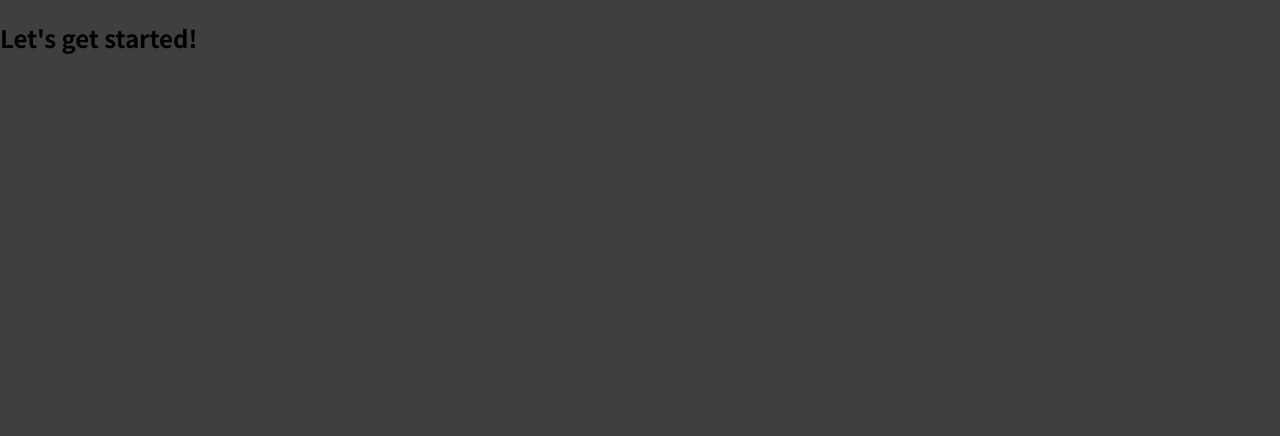
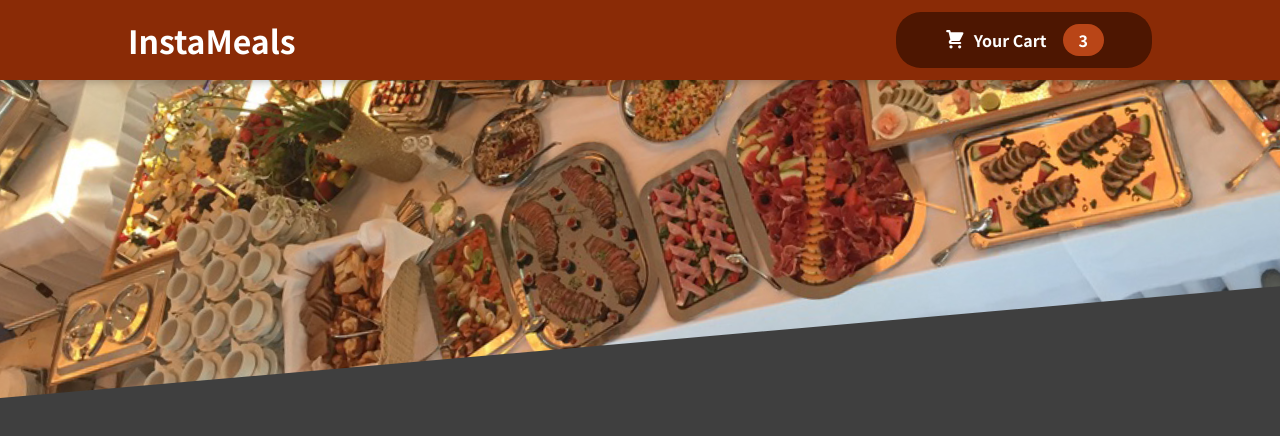
Before and after one commit to MZHussain0/food-order-app, a React (Vite) app: page / in a window 1280 px wide. Shown: the top 436 px of the page. Built offline with nearby package versions, Linux system fonts and the light colour scheme.

Commit message:
setup header comp

```diff
--- a/src/App.css
+++ /dev/null
@@ -1,41 +0,0 @@
-#root {
-  max-width: 1280px;
-  margin: 0 auto;
-  padding: 2rem;
-  text-align: center;
-}
-
-.logo {
-  height: 6em;
-  padding: 1.5em;
-  will-change: filter;
-}
-.logo:hover {
-  filter: drop-shadow(0 0 2em #646cffaa);
-}
-.logo.react:hover {
-  filter: drop-shadow(0 0 2em #61dafbaa);
-}
-
-@keyframes logo-spin {
-  from {
-    transform: rotate(0deg);
-  }
-  to {
-    transform: rotate(360deg);
-  }
-}
-
-@media (prefers-reduced-motion: no-preference) {
-  a:nth-of-type(2) .logo {
-    animation: logo-spin infinite 20s linear;
-  }
-}
-
-.card {
-  padding: 2em;
-}
-
-.read-the-docs {
-  color: #888;
-}
--- a/src/App.jsx
+++ b/src/App.jsx
@@ -1,8 +1,14 @@
+// React imports
+import React, { Fragment } from "react";
+
+// Components imports
+import Header from "./components/Layout/Header";
+
 function App() {
   return (
-    <div>
-      <h2>Let's get started!</h2>
-    </div>
+    <Fragment>
+      <Header />
+    </Fragment>
   );
 }
 
--- /dev/null
+++ b/src/components/Cart/CartIcon.jsx
@@ -0,0 +1,13 @@
+const CartIcon = () => {
+  return (
+    <svg
+      xmlns="http://www.w3.org/2000/svg"
+      viewBox="0 0 20 20"
+      fill="currentColor"
+    >
+      <path d="M3 1a1 1 0 000 2h1.22l.305 1.222a.997.997 0 00.01.042l1.358 5.43-.893.892C3.74 11.846 4.632 14 6.414 14H15a1 1 0 000-2H6.414l1-1H14a1 1 0 00.894-.553l3-6A1 1 0 0017 3H6.28l-.31-1.243A1 1 0 005 1H3zM16 16.5a1.5 1.5 0 11-3 0 1.5 1.5 0 013 0zM6.5 18a1.5 1.5 0 100-3 1.5 1.5 0 000 3z" />
+    </svg>
+  );
+};
+
+export default CartIcon;
--- /dev/null
+++ b/src/components/Layout/Header.jsx
@@ -0,0 +1,26 @@
+// react imports
+import React, { Fragment } from "react";
+
+// Styles imports
+import styles from "./Header.module.css";
+
+// Asset imports
+import mealsImg from "../../assets/meals.jpg";
+import HeaderCartButton from "./HeaderCartButton";
+
+const Header = () => {
+  return (
+    <Fragment>
+      <header className={styles.header}>
+        <h1>InstaMeals</h1>
+        <HeaderCartButton />
+      </header>
+
+      <div className={styles["main-image"]}>
+        <img src={mealsImg} alt="food" />
+      </div>
+    </Fragment>
+  );
+};
+
+export default Header;
--- /dev/null
+++ b/src/components/Layout/Header.module.css
@@ -0,0 +1,29 @@
+.header {
+  position: fixed;
+  top: 0;
+  left: 0;
+  width: 100%;
+  height: 5rem;
+  background-color: #8a2b06;
+  color: white;
+  display: flex;
+  justify-content: space-between;
+  align-items: center;
+  padding: 0 10%;
+  box-shadow: 0 2px 8px rgba(0, 0, 0, 0.25);
+  z-index: 10;
+}
+
+.main-image {
+  width: 100%;
+  height: 25rem;
+  z-index: 0;
+  overflow: hidden;
+}
+
+.main-image img {
+  width: 110%;
+  height: 100%;
+  object-fit: cover;
+  transform: rotateZ(-5deg) translateY(-4rem) translateX(-1rem);
+}
--- /dev/null
+++ b/src/components/Layout/HeaderCartButton.jsx
@@ -0,0 +1,21 @@
+import React from "react";
+
+// Components imports
+import CartIcon from "../Cart/CartIcon";
+
+// Styles imports
+import styles from "./HeaderCartButton.module.css";
+
+const HeaderCartButton = () => {
+  return (
+    <button className={styles.button}>
+      <span className={styles.icon}>
+        <CartIcon />
+      </span>
+      <span>Your Cart</span>
+      <span className={styles.badge}>3</span>
+    </button>
+  );
+};
+
+export default HeaderCartButton;
--- /dev/null
+++ b/src/components/Layout/HeaderCartButton.module.css
@@ -0,0 +1,63 @@
+.button {
+  cursor: pointer;
+  font: inherit;
+  border: none;
+  background-color: #4d1601;
+  color: white;
+  padding: 0.75rem 3rem;
+  display: flex;
+  justify-content: space-around;
+  align-items: center;
+  border-radius: 25px;
+  font-weight: bold;
+}
+
+.button:hover,
+.button:active {
+  background-color: #2c0d00;
+}
+
+.icon {
+  width: 1.35rem;
+  height: 1.35rem;
+  margin-right: 0.5rem;
+}
+
+.badge {
+  background-color: #b94517;
+  padding: 0.25rem 1rem;
+  border-radius: 25px;
+  margin-left: 1rem;
+  font-weight: bold;
+}
+
+.button:hover .badge,
+.button:active .badge {
+  background-color: #92320c;
+}
+
+.bump {
+  animation: bump 300ms ease-out;
+}
+
+@keyframes bump {
+  0% {
+    transform: scale(1);
+  }
+
+  10% {
+    transform: scale(0.9);
+  }
+
+  30% {
+    transform: scale(1.1);
+  }
+
+  50% {
+    transform: scale(1.15);
+  }
+
+  100% {
+    transform: scale(1);
+  }
+}
```
Also changed, not shown: src/assets/meals.jpg (added), 1 other file (tests, documents, lock files or other folders).
